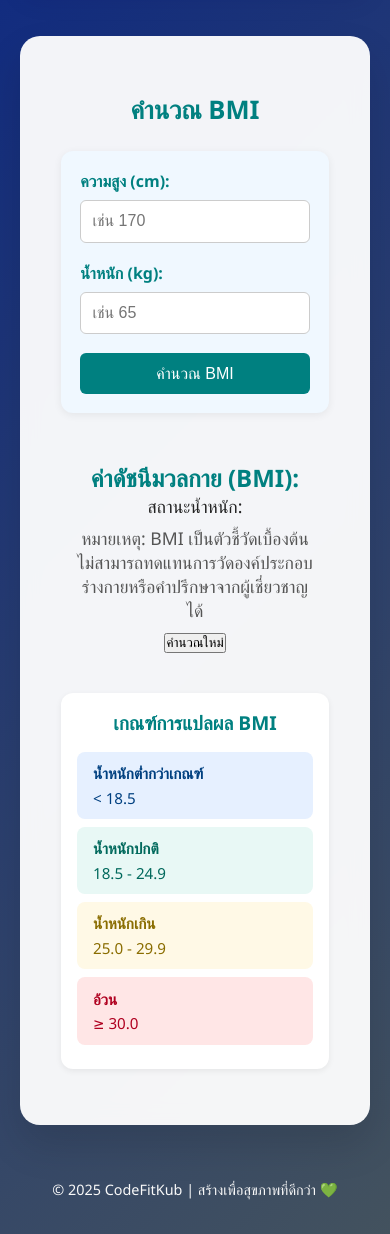
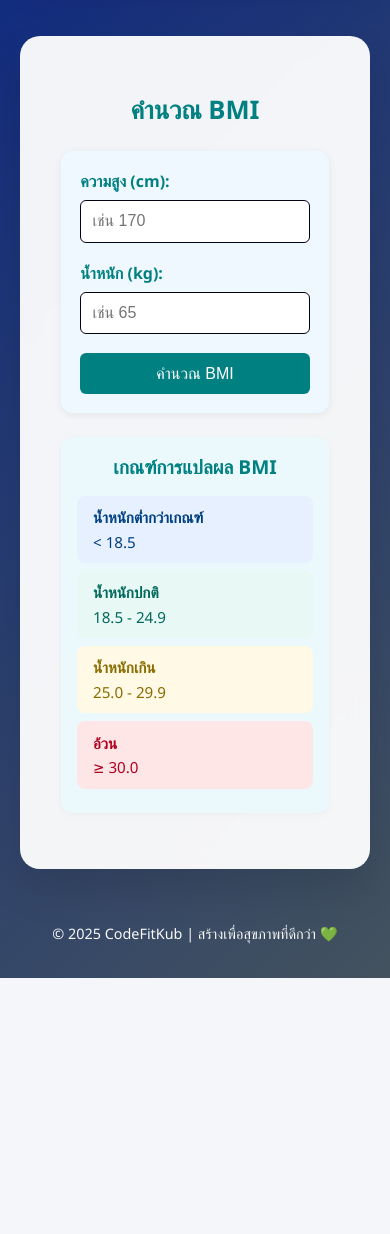
Before and after one commit to Nomu2448/Codefitkub, a Django app: page /bmi in a window 390 px wide. Shown: the part 135-1369 px from the top of the page. After the commit the page ends 1113 px from the top, so only its background shows below. Run offline with Django 5.2, Linux system fonts and the light colour scheme.

Commit message:
up function mobile-bmi

```diff
--- a/templates/bmi.html
+++ b/templates/bmi.html
@@ -24,6 +24,7 @@
         padding: 2rem;
         border-radius: 12px;
         box-shadow: 0 2px 8px #0001;
+        animation: fadeIn 0.6s ease;
     }
 
     .bmi-form label {
@@ -39,8 +40,15 @@
         padding: 0.6rem;
         margin-bottom: 1.2rem;
         border-radius: 6px;
-        border: 1px solid #ccc;
+        border: 1px solid #060215;
         font-size: 1rem;
+        transition: all 0.2s ease;
+    }
+
+    .bmi-form input:focus {
+        border-color: #008080;
+        box-shadow: 0 0 4px #00808055;
+        outline: none;
     }
 
     .bmi-form button {
@@ -52,35 +60,50 @@
         border-radius: 6px;
         font-size: 1.1rem;
         cursor: pointer;
-        transition: background 0.3s;
+        transition: all 0.3s ease;
     }
 
     .bmi-form button:hover {
         background: #005f5f;
+        transform: translateY(-2px);
     }
 
+    /* ✅ ปรับส่วนผลลัพธ์ให้ไม่กินพื้นที่ก่อนคำนวณ */
     .bmi-result {
+        display: none;
+        opacity: 0;
+        transform: translateY(20px);
+        transition: all 0.5s ease;
         text-align: center;
-        margin-top: 2rem;
         padding: 1rem;
     }
 
+    .bmi-result.show {
+        display: block;
+        opacity: 1;
+        transform: translateY(0);
+        margin-top: 1.5rem;
+    }
+
     .bmi-result h2 {
-        color: #008080;
+        color: #024545;
         font-size: 1.8rem;
+        animation: popIn 0.6s ease;
     }
 
     .bmi-result p {
         font-size: 1.1rem;
+        animation: fadeInUp 0.8s ease;
     }
 
     /* ตารางแปลผล */
     .bmi-reference {
-        background: white;
+        background: rgb(236, 249, 252);
         border-radius: 12px;
-        box-shadow: 0 2px 6px #0001;
+        box-shadow: 0 2px 6px rgba(134, 129, 129, 0.067);
         padding: 1rem;
         margin-top: 1.5rem;
+        animation: fadeInUp 0.6s ease;
     }
 
     .bmi-reference h3 {
@@ -98,6 +121,11 @@
         border-radius: 8px;
         margin-bottom: 0.5rem;
         font-size: 1rem;
+        transition: transform 0.2s ease;
+    }
+
+    .bmi-reference .row:hover {
+        transform: scale(1.02);
     }
 
     .bmi-reference .row span:first-child {
@@ -109,29 +137,36 @@
     .bg-yellow-50 { background: #fff9e6; color: #8a6d00; }
     .bg-red-50 { background: #ffe6e6; color: #b00020; }
 
-    /* ปรับสำหรับมือถือ */
+    /* Animation Keyframes */
+    @keyframes fadeIn {
+        from { opacity: 0; transform: scale(0.98); }
+        to { opacity: 1; transform: scale(1); }
+    }
+
+    @keyframes fadeInUp {
+        from { opacity: 0; transform: translateY(20px); }
+        to { opacity: 1; transform: translateY(0); }
+    }
+
+    @keyframes popIn {
+        0% { transform: scale(0.9); opacity: 0; }
+        100% { transform: scale(1); opacity: 1; }
+    }
+
+    /* Responsive */
     @media (max-width: 600px) {
-        h1 {
-            font-size: 1.6rem;
-        }
+        h1 { font-size: 1.6rem; }
 
-        .bmi-form {
-            padding: 1.2rem;
-        }
+        .bmi-form { padding: 1.2rem; }
 
-        .bmi-form input,
-        .bmi-form button {
+        .bmi-form input, .bmi-form button {
             font-size: 1rem;
             padding: 0.7rem;
         }
 
-        .bmi-result h2 {
-            font-size: 1.5rem;
-        }
+        .bmi-result h2 { font-size: 1.5rem; }
 
-        .bmi-reference h3 {
-            font-size: 1.2rem;
-        }
+        .bmi-reference h3 { font-size: 1.2rem; }
 
         .bmi-reference .row {
             flex-direction: column;
@@ -158,7 +193,8 @@
         <button type="submit">คำนวณ BMI</button>
     </form>
 
-    <div id="bmiResult" class="bmi-result hidden">
+    <!-- ✅ ซ่อนผลลัพธ์จนกว่าจะคำนวณ -->
+    <div id="bmiResult" class="bmi-result">
         <h2>ค่าดัชนีมวลกาย (BMI): <span id="bmiValue"></span></h2>
         <p>สถานะน้ำหนัก: <strong id="bmiStatus"></strong> <span id="bmiIcon"></span></p>
         <p style="color:#555; max-width:700px; margin:0.5rem auto">
@@ -169,18 +205,10 @@
 
     <div class="bmi-reference">
         <h3>เกณฑ์การแปลผล BMI</h3>
-        <div class="row bg-blue-50">
-            <span>น้ำหนักต่ำกว่าเกณฑ์</span><span>< 18.5</span>
-        </div>
-        <div class="row bg-green-50">
-            <span>น้ำหนักปกติ</span><span>18.5 - 24.9</span>
-        </div>
-        <div class="row bg-yellow-50">
-            <span>น้ำหนักเกิน</span><span>25.0 - 29.9</span>
-        </div>
-        <div class="row bg-red-50">
-            <span>อ้วน</span><span>≥ 30.0</span>
-        </div>
+        <div class="row bg-blue-50"><span>น้ำหนักต่ำกว่าเกณฑ์</span><span>< 18.5</span></div>
+        <div class="row bg-green-50"><span>น้ำหนักปกติ</span><span>18.5 - 24.9</span></div>
+        <div class="row bg-yellow-50"><span>น้ำหนักเกิน</span><span>25.0 - 29.9</span></div>
+        <div class="row bg-red-50"><span>อ้วน</span><span>≥ 30.0</span></div>
     </div>
 </div>
 
@@ -199,35 +227,28 @@ document.getElementById('bmiForm').addEventListener('submit', function(e) {
     const heightInMeters = height / 100;
     const bmi = (weight / (heightInMeters * heightInMeters)).toFixed(1);
 
-    let status, statusClass, icon;
-    if (bmi < 18.5) {
-        status = 'น้ำหนักต่ำกว่าเกณฑ์';
-        statusClass = 'bg-blue-100 text-blue-800';
-        icon = '📉';
-    } else if (bmi <= 24.9) {
-        status = 'น้ำหนักปกติ';
-        statusClass = 'bg-green-100 text-green-800';
-        icon = '✅';
-    } else if (bmi <= 29.9) {
-        status = 'น้ำหนักเกิน';
-        statusClass = 'bg-yellow-100 text-yellow-800';
-        icon = '⚠️';
-    } else {
-        status = 'อ้วน';
-        statusClass = 'bg-red-100 text-red-800';
-        icon = '🚨';
-    }
+    let status, icon;
+    if (bmi < 18.5) { status = 'น้ำหนักต่ำกว่าเกณฑ์'; icon = '📉'; }
+    else if (bmi <= 24.9) { status = 'น้ำหนักปกติ'; icon = '✅'; }
+    else if (bmi <= 29.9) { status = 'น้ำหนักเกิน'; icon = '⚠️'; }
+    else { status = 'อ้วน'; icon = '🚨'; }
 
     document.getElementById('bmiValue').textContent = bmi;
     document.getElementById('bmiStatus').textContent = status;
     document.getElementById('bmiIcon').textContent = icon;
-    document.getElementById('bmiResult').classList.remove('hidden');
-    document.getElementById('bmiResult').scrollIntoView({ behavior: 'smooth' });
+
+    const result = document.getElementById('bmiResult');
+    result.style.display = 'block';
+    setTimeout(() => result.classList.add('show'), 10); // ค่อย ๆ fade-in
+
+    result.scrollIntoView({ behavior: 'smooth', block: 'center' });
 });
 
 function resetCalculator() {
     document.getElementById('bmiForm').reset();
-    document.getElementById('bmiResult').classList.add('hidden');
+    const result = document.getElementById('bmiResult');
+    result.classList.remove('show');
+    setTimeout(() => { result.style.display = 'none'; }, 400);
     document.getElementById('height').focus();
 }
 </script>
```
